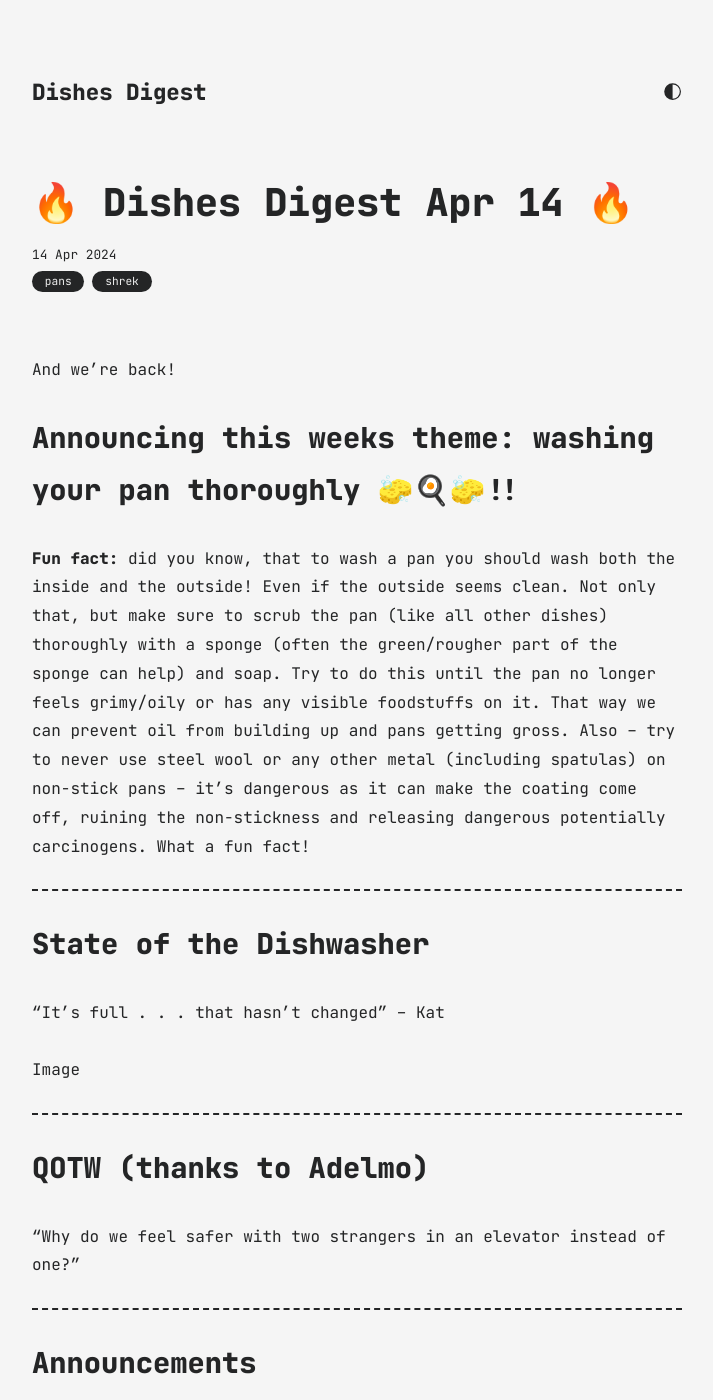
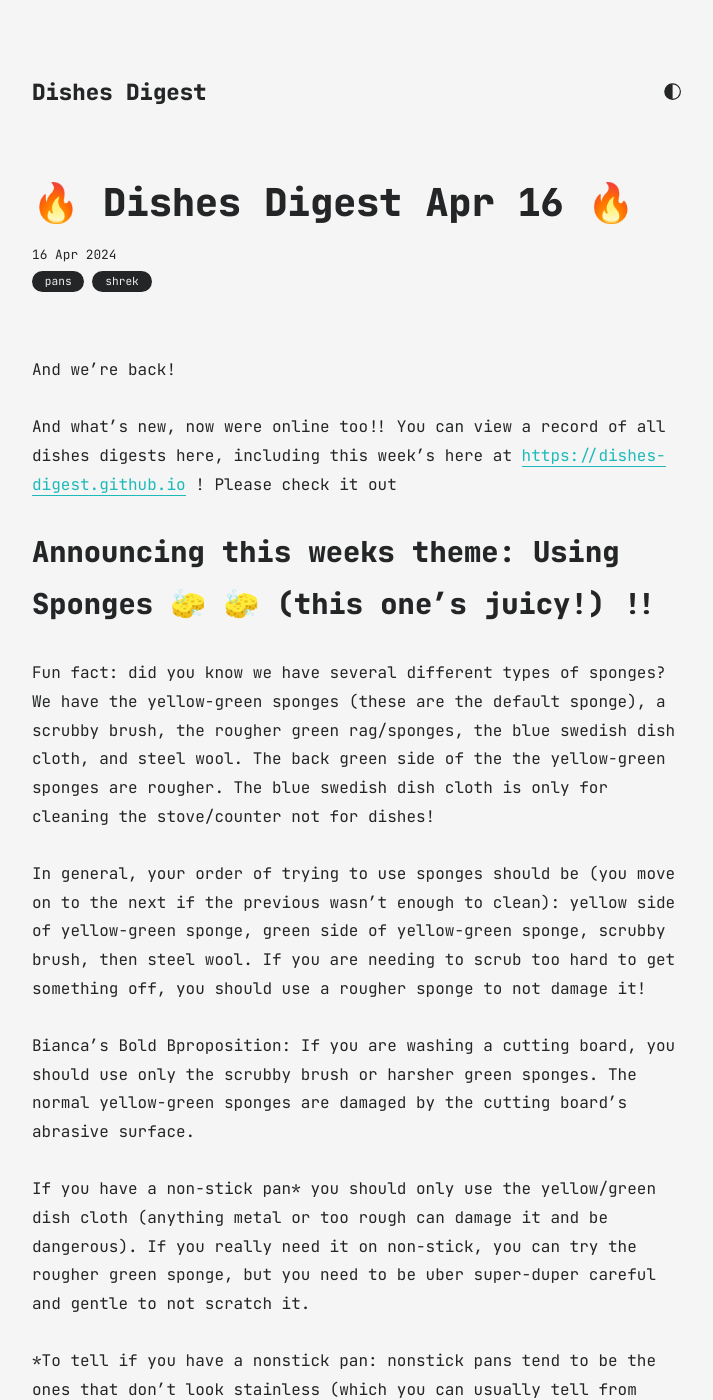
Before and after one commit to dishes-digest/dishes-digest.github.io, a Jekyll site: the page built from all_collections/_posts/2024-04-14-dishes-digest.md, in a window 1280 px wide and 1400 px high. Shown: the whole window, without its empty margins (283-996 px from the left). Built offline with Jekyll 4.4.1, drawn with Linux system fonts in a browser that asks for light colours; some of the changed text lies outside the part shown.

Commit message:
tried to add new post

```diff
--- a/all_collections/_posts/2024-04-14-dishes-digest.md
+++ b/all_collections/_posts/2024-04-14-dishes-digest.md
@@ -1,49 +1,60 @@
 ---
 layout: post
-title: 🔥 Dishes Digest Apr 14 🔥
-date: 2024-04-14 10:18:00
+title: 🔥 Dishes Digest Apr 16 🔥
+date: 2024-04-16 00:00:01
 categories: [pans, shrek]
 ---
 
-And we're back!
+And we’re back!
 
-## Announcing this weeks theme: washing your pan thoroughly 🧽🍳🧽!!
+And what’s new, now were online too!! You can view a record of all dishes digests here, including this week’s here at [https://dishes-digest.github.io](https://dishes-digest.github.io) ! Please check it out
 
-**Fun fact:** did you know, that to wash a pan you should wash both the inside and the outside! Even if the outside seems clean. Not only that, but make sure to scrub the pan (like all other dishes) thoroughly with a sponge (often the green/rougher part of the sponge can help) and soap. Try to do this until the pan no longer feels grimy/oily or has any visible foodstuffs on it. That way we can prevent oil from building up and pans getting gross. Also – try to never use steel wool or any other metal (including spatulas) on non-stick pans – it’s dangerous as it can make the coating come off, ruining the non-stickness and releasing dangerous potentially carcinogens. What a fun fact!
+## Announcing this weeks theme: Using Sponges 🧽 🧽 (this one’s juicy!) !!
 
----
+Fun fact: did you know we have several different types of sponges? We have the yellow-green sponges (these are the default sponge), a scrubby brush, the rougher green rag/sponges, the blue swedish dish cloth, and steel wool. The back green side of the the yellow-green sponges are rougher. The blue swedish dish cloth is only for cleaning the stove/counter not for dishes!
+
+In general, your order of trying to use sponges should be (you move on to the next if the previous wasn’t enough to clean): yellow side of yellow-green sponge, green side of yellow-green sponge, scrubby brush, then steel wool. If you are needing to scrub too hard to get something off, you should use a rougher sponge to not damage it!
+
+Bianca’s Bold Bproposition: If you are washing a cutting board, you should use only the scrubby brush or harsher green sponges. The normal yellow-green sponges are damaged by the cutting board’s abrasive surface.
+
+If you have a non-stick pan* you should only use the yellow/green dish cloth (anything metal or too rough can damage it and be dangerous). If you really need it on non-stick, you can try the rougher green sponge, but you need to be uber super-duper careful and gentle to not scratch it.
+
+*To tell if you have a nonstick pan: nonstick pans tend to be the ones that don’t look stainless (which you can usually tell from color and texture). If you aren’t sure – ask people if it is! It’s an intuition you can build up over time :) !
 
 ## State of the Dishwasher
 
-"It's full . . . that hasn't changed" -- Kat
+“The dishwasher is still full” – Kat
+
+If any of the dishes pictured below are yours, it’d be great if you could clean them!
+
+This week was CPW, so we sure had some dishes on the dishwasher! However, I think the dishwasher hasn’t been too bad/we recovered a bit after so thanks y’all. Please remember to label your dishes – which people have done a decent job at! Also, in general, avoid stacking dishes too high/precariously – we don’t want anything to tip and break.
+
+## QOTW (thanks to Adelmo)
+
+“If I had a house, but not a home, would I still be considered homeless?”
+
+## Announcements
+
+Today/Tuesday (the 16th) is free ice cream day at Ben and Jerry’s!
+
+Two Bonfaari aquaintances are defending their theses today/the 16th!
+
+There’s only 4 weeks left of classes, so beware!!!
+
+Hilary Hahn is performing at the BSO the weekend!
+
+See some fun events being put on by your fellow bonfaari
+
+🌽 🌽 🌽: Sexy Corn Gather happening on Bonfire on evening of 4/20.
 
 
-Image
+🍋🏰🧅: Shrek and Lemonade Mouth double feature! In the Firepit 7pm on Sunday!
 
----
-## QOTW (thanks to Adelmo)
 
-“Why do we feel safer with two strangers in an elevator instead of one?”
+🇵🇸 👨‍🏫 🕊️: A Conversation with Peter Beinart hosted by Jews for Ceasefire (including our very own Me!)
 
----
-## Announcements
-
-Everyone welcome our newest Bonfaari: Peech Shrek the Purple Kettle!!
-
-Peech is a bit slow sometimes, so you might need to be patient, or use less water.
-
-Image
-
----
-
-# See some fun events being put on by your fellow bonfaari
-
-🔭 🇵🇸 🌌: Cosmic Freedom Dreams, a talk by Chanda Prescod Weinstein (a pretty rad feminist scholar and astrophysicist) hosted by Jews for Ceasefire (including our very own Me!), BGSA, and G4P
-Image
 
 💃🕺🎻: Latin Dance Showcase Performance @ MIT Open hosted by BDT (including our very own Kat!)
-
-Image
 
 Do you have any events you’d like to advertise, suggestions on new themes, or anything else you’d like to suggest adding to next week’s Dishes Digest? Any other feedback? Please send me a note, I’d love to hear!
 
```
Also changed, not shown: 6 other files.
